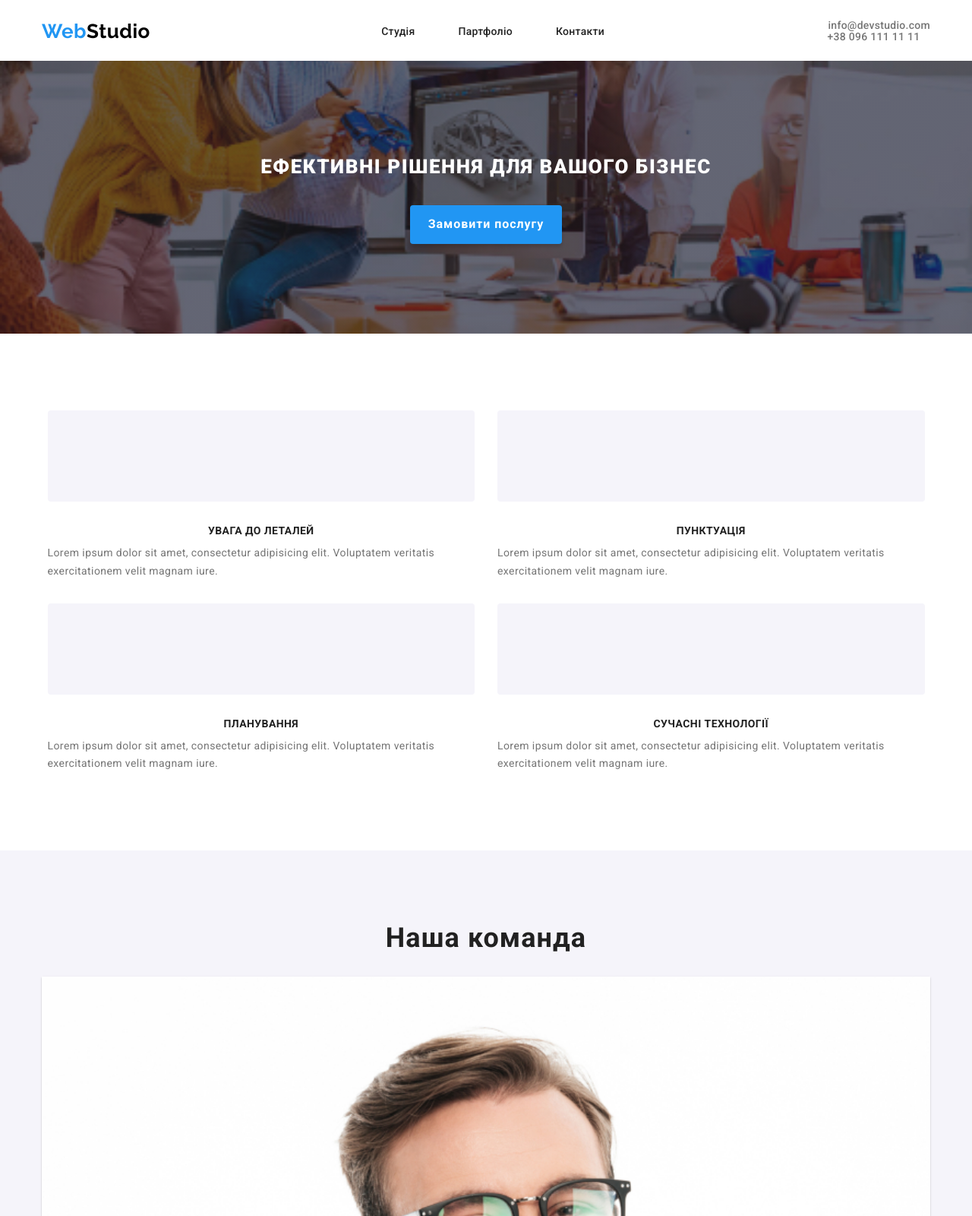
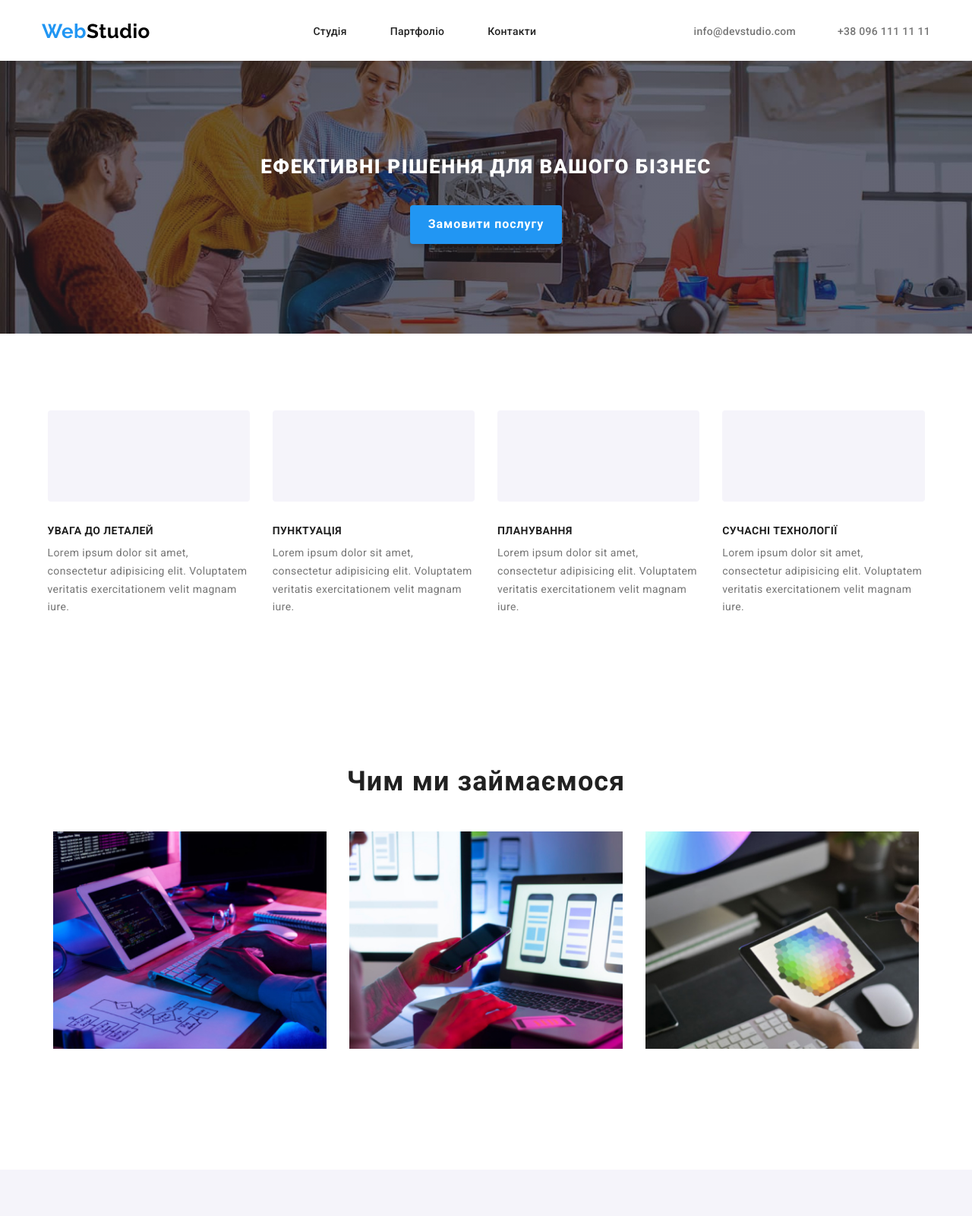
Before and after one commit to zenya385/WebStudio, a plain HTML site: page index.html in a window 1280 px wide. Shown: the top 1600 px of the page at 76% size. Drawn offline with nearby package versions, Linux system fonts and the light colour scheme.

Commit message:
add tablet and desktop

```diff
--- a/css/style.css
+++ b/css/style.css
@@ -93,6 +93,14 @@ body {
     padding: 0;
     /* margin: 0 auto; */
   }
+
+  @media screen and (min-width: 1200px) {
+    .page-header {
+      display: flex;
+      justify-content: space-between;
+      align-items: center;
+    }
+  }
 }
 
 /** =================== Логотип ===================== */
@@ -110,6 +118,11 @@ body {
   color: #000000;
 }
 
+@media screen and (min-width:768px) and (max-width:1199px) {
+  .web {
+    color: #000000;
+  }
+}
 
 /** =================== Мобільне меню-бургер ===================== */
 
@@ -201,12 +214,34 @@ body {
   .header-contact__link:hover .header-icon {
     fill: #188CE8;
   }
+
+
+}
+
+@media screen and (min-width: 1199px) {
+  .header-contact {
+    min-width: 340px;
+    flex-direction: row;
+    justify-content: end;
+    align-items: center;
+  }
+
+  .header-contact li:nth-child(2) {
+    margin-left: 30px;
+  }
+
+}
+
+@media screen and (min-width: 768px) and (max-width: 1199px) {
+  .header-contact__item:not(:last-child) {
+    margin-bottom: 13px;
+  }
 }
 
 /** ============================= Герой ============================ */
 .hero {
   background-color: darkslategrey;
-  background-image: linear-gradient(rgba(47, 48, 58, 0.4), rgba(47, 48, 58, 0.4)), url(../image/hero-img-480.jpg);
+  background-image: linear-gradient(rgba(47, 48, 58, 0.4), rgba(47, 48, 58, 0.4)), url(../image/mobile/hero-img-480.jpg);
   background-repeat: no-repeat;
   background-size: cover;
   background-position: center;
@@ -254,6 +289,20 @@ body {
   background-color: #188CE8;
 }
 
+@media screen and (min-width:768px) {
+  .hero {
+    background-image: linear-gradient(rgba(47, 48, 58, 0.4), rgba(47, 48, 58, 0.4)), url(../image/tablet/hero-tablet.jpg);
+
+  }
+}
+
+@media screen and (min-width:1200px) {
+  .hero {
+    background-image: linear-gradient(rgba(47, 48, 58, 0.4), rgba(47, 48, 58, 0.4)), url(../image/dektop/Img.jpg);
+  }
+
+}
+
 /** ====================== особливості (feature) =============================== */
 
 .feature {}
@@ -295,6 +344,8 @@ body {
   color: #757575;
 }
 
+
+@media screen and (min-width:768px) {
   .feature-list {
     display: flex;
     flex-wrap: wrap;
@@ -307,11 +358,45 @@ body {
     margin: 15px;
   }
 
+  .feature-title {
+    text-align: start;
+  }
+}
+
+@media screen and (min-width:1200px) {
+  .feture-item {
+    width: calc((100% - 4 * 30px) / 4);
+  }
+}
+
 
 /** ====================== Чи ми займаємось (works) =============================== */
 
 .section-works {
   display: none;
+}
+
+@media screen and (min-width:1200px) {
+  .section-works {
+    font-weight: 700;
+    font-size: 36px;
+    line-height: 42px;
+    text-align: center;
+    letter-spacing: 0.03em;
+    color: #212121;
+
+    display: flex;
+    margin-bottom: 50px;
+  }
+
+  .work-list {
+    display: flex;
+  }
+
+  .work-item {
+    width: calc((100% - 3 * 30px) / 3);
+    margin: 15px;
+  }
 }
 
 /** ==================== Наша команда (team) =============== */
@@ -370,6 +455,26 @@ body {
   color: #757575
 }
 
+@media screen and (min-width:768px) {
+  .team-list {
+    display: flex;
+    flex-wrap: wrap;
+  }
+
+  .team-item {
+    width: calc((100% - 4 * 15px) / 2);
+    margin: 15px;
+  }
+
+}
+
+@media screen and (min-width:1200px) {
+  .team-item {
+    width: calc((100% - 8 * 15px) / 4);
+  }
+
+}
+
 
 /** ==================== Постійні клієнти (clients) =============== */
 
@@ -418,6 +523,21 @@ body {
 .clients-item:hover {
   border: 1px solid #2196f3;
   cursor: pointer;
+}
+
+@media screen and (min-width:768px) {
+
+  .clients-item {
+    width: calc((100% - 6 * 15px) / 3);
+    margin: 15px;
+  }
+}
+
+@media screen and (min-width:1200px) {
+  .clients-item {
+    width: calc((100% - 12 * 15px) / 6);
+  }
+
 }
 
 .footer {
@@ -472,3 +592,16 @@ body {
 
   color: rgba(255, 255, 255, 0.6);
 }
+
+@media screen and (min-width:768px) and (max-width:1200px) {
+
+  .footer-logo-span,
+  .footer-logo {
+    color: #000000;
+  }
+
+  /* .footer-logo{
+  color: #000000;
+  } */
+
+}
--- a/css/styleOld.css
+++ b/css/styleOld.css
@@ -270,7 +270,6 @@ ul {
     color: #212121;
 
     margin-bottom: 50px;
-
 }
 
 .work-list {
```
Also changed, not shown: image/dektop/Img.jpg (renamed from image/Img.jpg), image/mobile/hero-img-480.jpg (renamed from image/hero-img-480.jpg), image/tablet/hero-tablet.jpg (added). Lines whose indentation alone changed are shown as unchanged.
